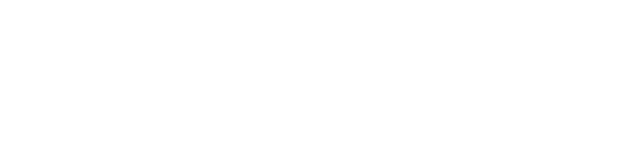
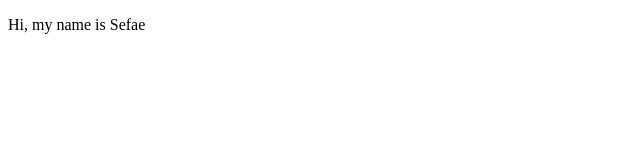
Before and after one commit to Sali859/portfolio, a plain HTML site: page index.html in a window 1280 px wide. Shown: the whole page, without its empty margins (0-640 px from the left). Drawn offline with Linux system fonts and the light colour scheme.

Commit message:
Edited the home page

```diff
--- a/index.html
+++ b/index.html
@@ -8,7 +8,7 @@
 </head>
 <body>
     <div class="html">
-
+        <p>Hi, my name is Sefae</p>
     </div>
     <div class="css">
 
```
